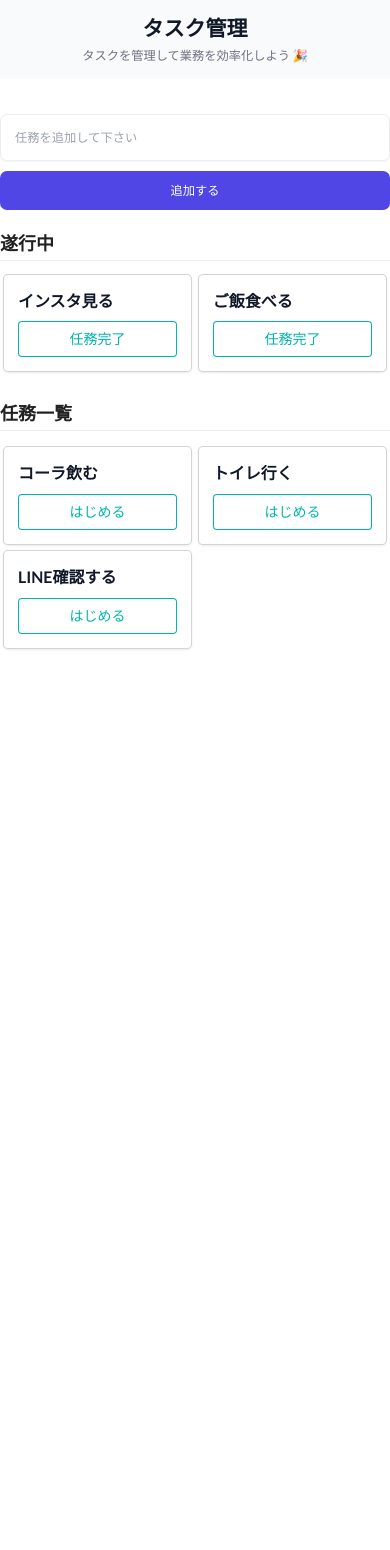
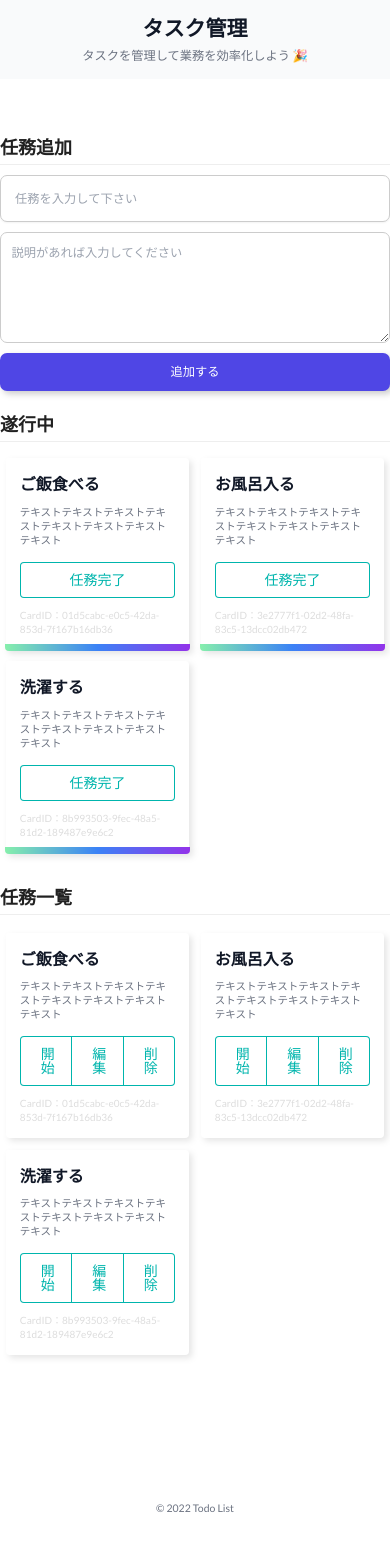
Before and after one commit to nsjkun/todo-kadai, a React (Vite) app: page / in a window 390 px wide. Shown: the top 1550 px of the page. Before the commit the page ends 844 px from the top, so only its background shows below. Built offline with nearby package versions, Linux system fonts and the light colour scheme.

Commit message:
2022/10/16 10:20

```diff
--- a/index.html
+++ b/index.html
@@ -8,6 +8,7 @@
     <!-- アラート読み込み -->
     <script src="//cdn.jsdelivr.net/npm/sweetalert2@11"></script>
     <link rel="stylesheet" href="https://cdnjs.cloudflare.com/ajax/libs/semantic-ui/2.4.1/semantic.min.css" />
+    <script src="https://kit.fontawesome.com/cb5137f5ca.js" crossorigin="anonymous"></script>
 
 
 
--- a/src/App.jsx
+++ b/src/App.jsx
@@ -1,35 +1,81 @@
-import React, { useState } from 'react'
+import React, { useEffect, useState } from 'react'
+import { v4 as uuidv4 } from 'uuid'
 
 const App = () => {
+  // データ
   const initialState = [
     {
-      task: 'コーラ飲む',
+      task: 'ご飯食べる',
+      setumei:
+        'テキストテキストテキストテキストテキストテキストテキストテキスト',
+      uuid: uuidv4(),
     },
     {
-      task: 'トイレ行く',
+      task: 'お風呂入る',
+      setumei:
+        'テキストテキストテキストテキストテキストテキストテキストテキスト',
+      uuid: uuidv4(),
     },
     {
-      task: 'LINE確認する',
+      task: '洗濯する',
+      setumei:
+        'テキストテキストテキストテキストテキストテキストテキストテキスト',
+      uuid: uuidv4(),
     },
   ]
+  // useState
   const [todos, setTodos] = useState(initialState)
+  const [starttodos, setStartTodos] = useState(initialState)
 
-  // 遂行中のタスクリスト
-  const starttodosState = [
-    {
-      task: 'インスタ見る',
-    },
-    {
-      task: 'ご飯食べる',
-    },
-  ]
-  const [starttodos, setStarTodos] = useState(starttodosState)
+  // ローカルストレージ
+  // const [todos, setTodos] = useState(() => {
+  //   // ローカルストレージの情報取得
+  //   const savedTodos = localStorage.getItem('todos')
+  //   // 保存されているTODOがある場合
+  //   if (savedTodos) {
+  //     // parseされたJSONオブジェクトをjavascriptオブジェクトに戻す
+  //     return JSON.parse(savedTodos)
+  //   } else {
+  //     // 保存されてない場合何もしない
+  //     return []
+  //   }
+  // })
+  // 任務一覧ローカルストレージに保存
+  useEffect(() => {
+    localStorage.setItem('todos', JSON.stringify(todos))
+  }, [todos])
 
-  // タスク追加フォーム
+  // const [starttodos, setStartTodos] = useState(() => {
+  //   // ローカルストレージの情報取得
+  //   const savedTodos = localStorage.getItem('starttodos')
+  //   // 保存されているTODOがある場合
+  //   if (savedTodos) {
+  //     // parseされたJSONオブジェクトをjavascriptオブジェクトに戻す
+  //     return JSON.parse(savedTodos)
+  //   } else {
+  //     // 保存されてない場合何もしない
+  //     return []
+  //   }
+  // })
+  // 遂行中ローカルストレージに保存
+  useEffect(() => {
+    localStorage.setItem('starttodos', JSON.stringify(starttodos))
+  }, [starttodos])
+
+  // タスクタイトル useState
   const [task, setTask] = useState('')
-  const todoNew = (event) => {
+  //タスク詳細 useState
+  const [setumei, setSetumei] = useState('')
+
+  // タスクタイトル
+  const todoNewTask = (event) => {
     setTask(event.target.value)
   }
+  // タスク詳細
+  const todoNewSetumei = (event) => {
+    setSetumei(event.target.value)
+  }
+
   // タスクを追加フォーム
   const todoSubmit = (event) => {
     event.preventDefault() //リロードしない
@@ -41,15 +87,19 @@ const App = () => {
         confirmButtonText: 'OK',
         timer: '2000',
       }) //文字列が入っていない場合アラート
-    setTodos((todos) => [...todos, { task }])
+
+    // タスク内容とuuidをセット
+    setTodos((todos) => [...todos, { task, setumei, uuid: uuidv4() }])
+    // 追加後フォームの文字をリセット
     setTask('')
+    setSetumei('')
   }
 
   // 完了ボタン(削除)
-  const todoDeleteBtton = (index) => {
+  const todoDeleteBtton = (index, _uuid) => {
     Swal.fire({
       title: 'この任務を完了しますか？',
-      text: '完了するとタスクが削除されます',
+      text: '完了するとカードが削除されます',
       showCancelButton: true,
       confirmButtonText: '完了する',
       cancelButtonText: 'キャンセル',
@@ -57,14 +107,30 @@ const App = () => {
       if (result.value) {
         Swal.fire({
           title: '任務完了',
-          text: '次のタスクを倒そう！',
+          text: '偉い！次の任務をこなそう！',
           icon: 'success',
           timer: '2000',
           confirmButtonText: '閉じる',
         })
-        const newTodos = [...starttodos]
-        newTodos.splice(index, 1)
-        setStarTodos(newTodos)
+        const removeItem = [...starttodos]
+        removeItem.splice(index, 1)
+        setStartTodos(removeItem)
+      }
+    })
+  }
+
+  // 削除ボタン
+  const onClickDelete = (index) => {
+    Swal.fire({
+      title: '削除しますか？',
+      showCancelButton: true,
+      confirmButtonText: '削除する',
+      cancelButtonText: 'キャンセル',
+    }).then((result) => {
+      if (result.value) {
+        const removeItem = [...todos]
+        removeItem.splice(index, 1)
+        setTodos(removeItem)
       }
     })
   }
@@ -77,38 +143,145 @@ const App = () => {
     setTodos(newTodos)
     // 遂行中に移動
     const newStartTodos = [...starttodos, todos[index]]
-    setStarTodos(newStartTodos)
+    setStartTodos(newStartTodos)
+  }
+
+  //編集
+  const [isEditing, setIsEditing] = useState(false)
+  const [currentTodo, setCurrentTodo] = useState({})
+
+  // タスクタイトルonChange
+  const handleEditInputChange = (e) => {
+    setCurrentTodo({ ...currentTodo, task: e.target.value })
+    console.log(currentTodo)
+  }
+
+  // タスク説明onChange
+  const handleEditSetumeiChange = (e) => {
+    setCurrentTodo({ ...currentTodo, setumei: e.target.value })
+    console.log(currentTodo)
+  }
+
+  //フォームが送信された時の処理
+  const handleUpdateTodo = (uuid, updatedTodo) => {
+    const updatedItem = todos.map((todo) => {
+      return todo.uuid === uuid ? updatedTodo : todo
+    })
+    Swal.fire({
+      title: '更新しました',
+      icon: 'success',
+      confirmButtonText: '閉じる',
+      timer: '1500',
+    }) //文字列が入っていない場合アラート
+
+    setIsEditing(false)
+    setTodos(updatedItem)
+  }
+
+  // 編集ボタンクリックしたときの処理
+  const handleEditClick = (todo) => {
+    setIsEditing(true)
+    setCurrentTodo({ ...todo })
+  }
+
+  const handleEditFormSubmit = (e) => {
+    e.preventDefault()
+
+    handleUpdateTodo(currentTodo.uuid, currentTodo)
   }
 
   return (
     <>
-      {/* 追加フォーム */}
+      {/* 編集フォーム */}
+      {isEditing ? (
+        <>
+          <div className="todo_title">任務編集</div>
+          <form onSubmit={handleEditFormSubmit}>
+            <input
+              name="editTodo"
+              type="text"
+              id="input"
+              placeholder="Edit todo"
+              className="w-full rounded-lg border-gray-200 p-4 pr-12 text-sm shadow-sm"
+              value={currentTodo.task}
+              onChange={handleEditInputChange}
+            />
+            <textarea
+              id="setumei_area"
+              className="w-full rounded-lg border-gray-200 p-3 text-sm"
+              value={currentTodo.setumei}
+              rows="5"
+              placeholder="説明があれば入力してください"
+              onChange={handleEditSetumeiChange}
+            />
+            <button id="edit_button" className="ui teal button" type="submit">
+              更新する
+            </button>
+            <button
+              id="edit_button"
+              className="ui grey button"
+              // onClick={() => setIsEditing(false)}
+            >
+              キャンセル
+            </button>
+          </form>
+        </>
+      ) : (
+        <>
+          <div className="todo_title">任務追加</div>
           <form className="task_add_form" onSubmit={todoSubmit}>
             <input
+              id="input"
               className="w-full rounded-lg border-gray-200 p-4 pr-12 text-sm shadow-sm"
               value={task}
-          placeholder="任務を追加して下さい"
-          onChange={todoNew}
+              placeholder="任務を入力して下さい"
+              onChange={todoNewTask}
+            />
+            <textarea
+              id="setumei_area"
+              className="w-full rounded-lg border-gray-200 p-3 text-sm"
+              value={setumei}
+              rows="5"
+              placeholder="説明があれば入力してください"
+              onChange={todoNewSetumei}
             />
             <button
+              id="tuika_button"
               className="block w-full rounded-lg bg-indigo-600 px-5 py-3 text-sm font-medium text-white"
               type="submit"
             >
               追加する
             </button>
           </form>
-      {/* 追加フォーム end */}
+        </>
+      )}
+      {/* 編集フォームend */}
 
-      {/* 進行中パーツ */}
+      {/* 遂行中 */}
       <div className="todo_title">遂行中</div>
+
       <ul className="ui cards">
         {starttodos.map((todo, index) => (
-          <div class="card">
-            <li id="todo_card" className="content" key={index}>
-              <div id="task_title" className="text-xl font-bold text-gray-900">
+          <div id={todo.uuid} className="card" key={index}>
+            <li id="todo_card" className="content">
+              <span
+                id="rainbow_bar"
+                className="absolute inset-x-0 bottom-0 h-2 bg-gradient-to-r from-green-300 via-blue-500 to-purple-600"
+              ></span>
+              <div className="card_top_area">
+                <div
+                  id="task_title"
+                  className="task_title text-xl font-bold text-gray-900"
+                >
                   {todo.task}
                 </div>
-              <div class="ui two buttons">
+                <div id="setumei" className="text-xs text-gray-500">
+                  {todo.setumei}
+                </div>
+              </div>
+
+              <div className="card_bottom_area">
+                <div className="ui two buttons">
                   <button
                     className="ui teal basic button"
                     onClick={() => todoDeleteBtton(index)}
@@ -116,29 +289,58 @@ const App = () => {
                     任務完了
                   </button>
                 </div>
+                <div id="uuid" className="text-xs text-gray-500">
+                  CardID：{todo.uuid}
+                </div>
+              </div>
             </li>
           </div>
         ))}
       </ul>
-
       {/* 進行中パーツ end*/}
 
       {/* 任務一覧パーツ */}
       <div className="todo_title">任務一覧</div>
       <ul className="ui cards">
         {todos.map((todo, index) => (
-          <div class="card">
-            <li id="todo_card" className="content" key={index}>
-              <div id="task_title" className="text-xl font-bold text-gray-900">
+          <div id={todo.uuid} className="card" key={index}>
+            <li id="todo_card" className="content">
+              <div className="card_top_area">
+                <div
+                  id="task_title"
+                  className="text-xl font-bold text-gray-900"
+                >
                   {todo.task}
                 </div>
-              <div class="ui two buttons">
+                <div id="setumei" className="text-xs text-gray-500">
+                  {todo.setumei}
+                </div>
+              </div>
+
+              <div className="card_bottom_area">
+                <div className="ui three buttons">
                   <button
                     className="ui teal basic button"
                     onClick={() => todoStartBtton(index)}
                   >
-                  はじめる
+                    開始
                   </button>
+                  <button
+                    className="ui teal basic button"
+                    onClick={() => handleEditClick(todo)}
+                  >
+                    編集
+                  </button>
+                  <button
+                    className="ui teal basic button"
+                    onClick={() => onClickDelete(todo.uuid)}
+                  >
+                    削除
+                  </button>
+                </div>
+                <div id="uuid" className="text-xs text-gray-500">
+                  CardID：{todo.uuid}
+                </div>
               </div>
             </li>
           </div>
--- a/src/main.jsx
+++ b/src/main.jsx
@@ -9,15 +9,15 @@ import 'tailwindcss/tailwind.css'
 ReactDOM.createRoot(document.getElementById('root')).render(
   <React.StrictMode>
     {/* ヘッダー */}
-    <header aria-label="Page Header" class="bg-gray-50">
-      <div class="mx-auto max-w-screen-xl px-4 py-4 sm:py-8 sm:px-6 lg:px-8">
-        <div class="sm:flex sm:items-center sm:justify-between">
-          <div class="text-center sm:text-left">
-            <h1 class="text-2xl font-bold text-gray-900 sm:text-3xl">
+    <header aria-label="Page Header" className="bg-gray-50">
+      <div className="mx-auto max-w-screen-xl px-4 py-4 sm:py-8 sm:px-6 lg:px-8">
+        <div className="sm:flex sm:items-center sm:justify-between">
+          <div className="text-center sm:text-left">
+            <h1 className="text-2xl font-bold text-gray-900 sm:text-3xl">
               タスク管理
             </h1>
 
-            <p class="mt-1.5 text-sm text-gray-500">
+            <p className="mt-1.5 text-sm text-gray-500">
               タスクを管理して業務を効率化しよう 🎉
             </p>
           </div>
@@ -28,5 +28,17 @@ ReactDOM.createRoot(document.getElementById('root')).render(
     <div className="mt-10 m-auto max-w-2xl">
       <App />
     </div>
+    <footer
+      aria-label="Site Footer"
+      className="bg-white text-center dark:bg-gray-900"
+    >
+      <div className="mx-auto max-w-screen-xl px-4 py-12 sm:px-6 lg:px-8">
+        <div className="mx-auto max-w-3xl space-y-6">
+          <p className="mx-auto max-w-lg text-xs text-gray-500 dark:text-gray-400">
+            <span className="mt-4 block"> &copy; 2022 Todo List </span>
+          </p>
+        </div>
+      </div>
+    </footer>
   </React.StrictMode>,
 )
--- a/src/styles.css
+++ b/src/styles.css
@@ -2,9 +2,16 @@
 @import 'tailwindcss/components';
 @import 'tailwindcss/utilities';
 
+body.swal2-height-auto {
+  padding-right: 0 !important;
+}
+
 .ui.cards > .card {
-  width: 48%;
-  margin: 1%;
+  width: 47%;
+  margin: 1.5%;
+  border: 0px solid #000;
+  filter: drop-shadow(3px 3px 3px rgba(0, 0, 0, 0.1));
+  box-shadow: none;
 }
 .ui.cards {
   display: -webkit-box;
@@ -25,8 +32,8 @@
   margin-bottom: 10px;
 }
 
-.task_add_form input {
-  border: 1px solid #eee;
+#input {
+  border: 1px solid #ccc;
   margin-bottom: 10px;
 }
 
@@ -34,3 +41,75 @@
   padding-bottom: 8px;
   font-size: 16px;
 }
+
+#uuid {
+  font-size: 10px;
+  margin-top: 10px;
+  color: #ddd;
+}
+
+#setumei {
+  padding-bottom: 15px;
+  white-space: pre-wrap;
+}
+
+#setumei_area {
+  border: 1px solid #ccc;
+  margin-bottom: 5px;
+}
+
+.ui.card > .content,
+.ui.cards > .card > .content {
+  display: flex;
+  flex-direction: column;
+  justify-content: space-between;
+}
+
+#tuika_button {
+  filter: drop-shadow(3px 3px 3px rgba(0, 0, 0, 0.2));
+}
+
+footer {
+  margin-top: 6em;
+}
+
+#edit_button {
+  font-weight: normal;
+}
+
+#rainbow_bar {
+  border-radius: 0px 0px 4px 4px;
+  margin: -1px;
+}
+
+.rainbow {
+  animation: rainbow 5s infinite;
+  -webkit-animation: rainbow 5s infinite;
+}
+
+@keyframes rainbow {
+  12% {
+    background: linear-gradient(from-green-300 via-blue-500 to-purple-600);
+  }
+  24% {
+    background: #ffcf53;
+  }
+  36% {
+    background: #e8ff53;
+  }
+  48% {
+    background: #53ff5d;
+  }
+  60% {
+    background: #53ffbc;
+  }
+  72% {
+    background: #5393ff;
+  }
+  84% {
+    background: #ca53ff;
+  }
+  100% {
+    background: #ff53bd;
+  }
+}
```
Also changed, not shown: package.json (+8 -1 lines), src/components/EditTodo.jsx (added, +39 -0 lines), 1 other file (tests, documents, lock files or other folders). Lines whose indentation alone changed are shown as unchanged.
